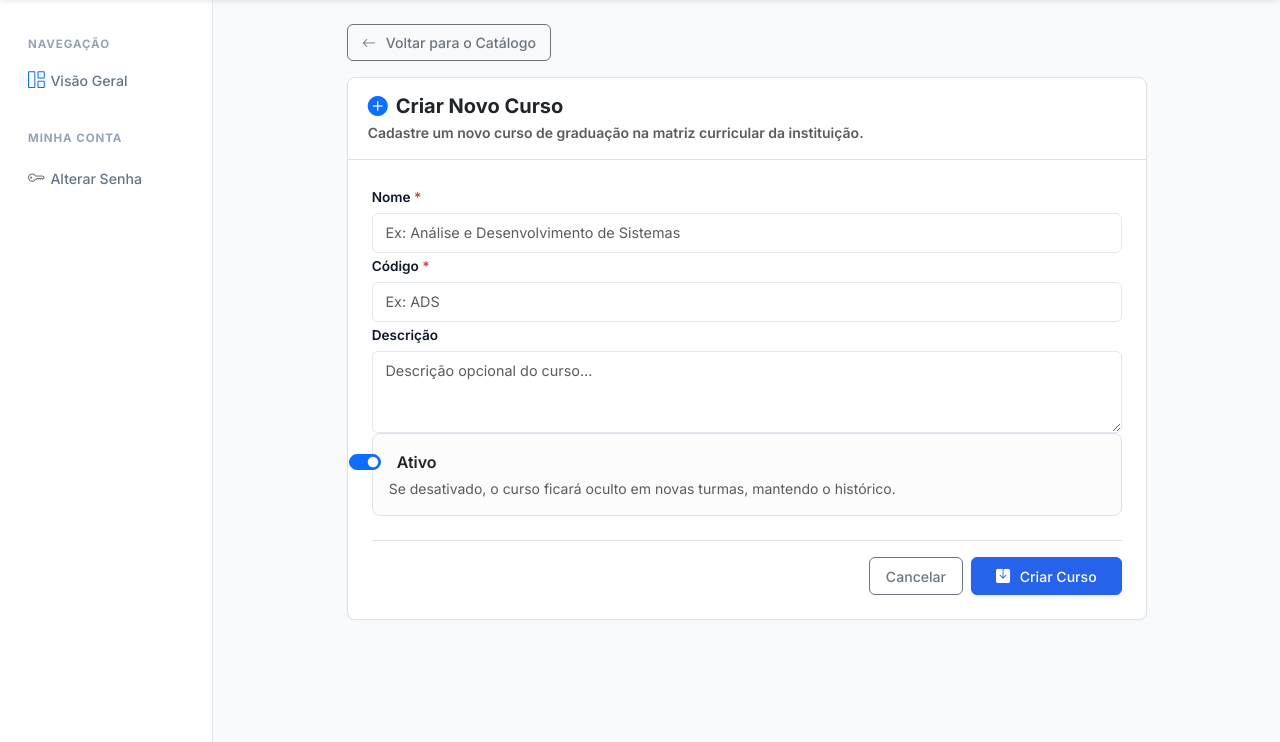
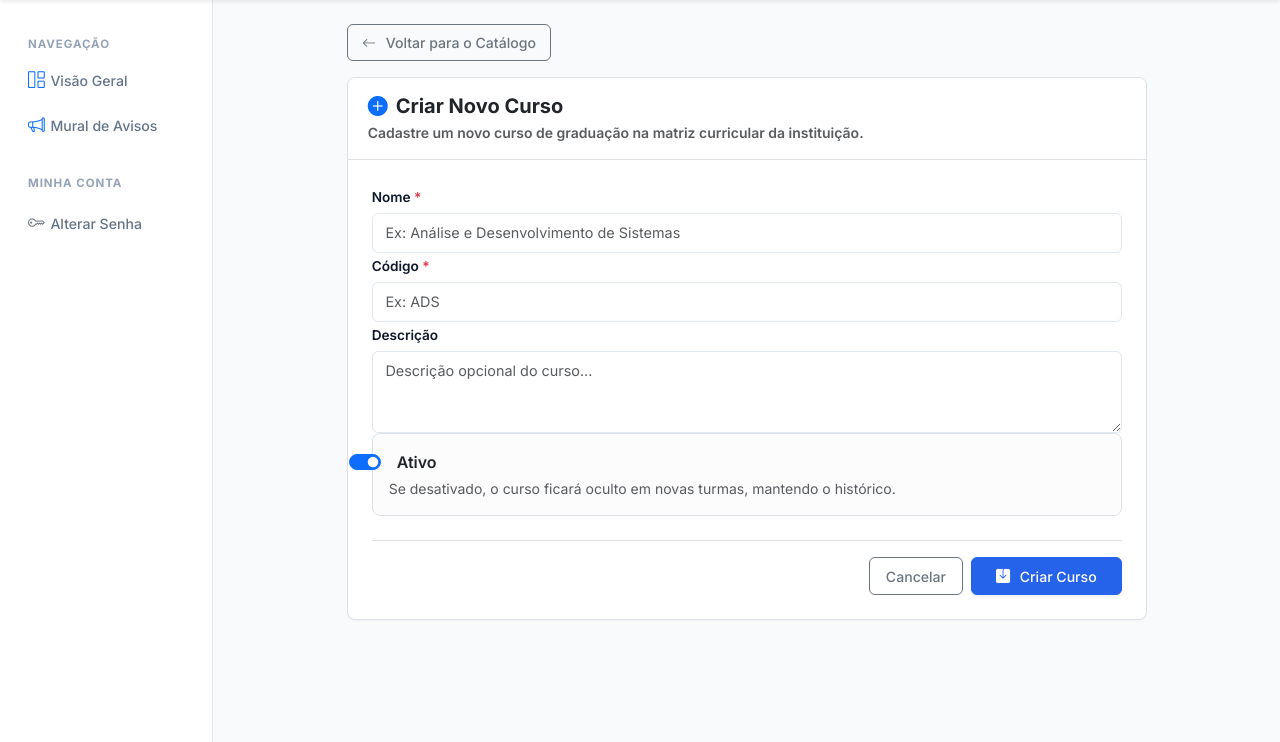
Before and after one commit to joao-luizzz/SGA, a Django app: page /academics/cursos/criar/ in a window 1280 px wide. Shown: the part 62-804 px from the top of the page. Run offline with Django 5.2, Linux system fonts and the light colour scheme; the visitor is signed in with stand-in values (Sample User, id 1).

Commit message:
feat(ui): integra mural e materiais na barra de navegacao lateral

```diff
--- a/templates/includes/sidebar.html
+++ b/templates/includes/sidebar.html
@@ -8,6 +8,11 @@
     <a href="{% url 'accounts:dashboard' %}" class="sidebar-link">
       <i class="bi bi-grid-1x2 text-primary"></i>
       <span>Visão Geral</span>
+    </a>
+
+    <a href="{% url 'communications:mural' %}" class="sidebar-link">
+      <i class="bi bi-megaphone text-primary"></i>
+      <span>Mural de Avisos</span>
     </a>
 
     {% if user.role == 'ALUNO' %}
@@ -23,6 +28,10 @@
         <i class="bi bi-calendar-check text-warning"></i>
         <span>Frequência</span>
       </a>
+      <a href="{% url 'materials:index' %}" class="sidebar-link">
+        <i class="bi bi-folder2-open text-primary"></i>
+        <span>Materiais de Aula</span>
+      </a>
     {% endif %}
 
     {% if user.role == 'PROFESSOR' %}
@@ -33,6 +42,10 @@
       <a href="{% url 'attendance:chamada_index' %}" class="sidebar-link">
         <i class="bi bi-person-check text-warning"></i>
         <span>Registro de Frequência</span>
+      </a>
+      <a href="{% url 'materials:index' %}" class="sidebar-link">
+        <i class="bi bi-folder2-open text-primary"></i>
+        <span>Materiais de Aula</span>
       </a>
     {% endif %}
 
@@ -45,6 +58,10 @@
         <i class="bi bi-person-lines-fill text-primary"></i>
         <span>Gestão de Matrículas</span>
       </a>
+      <a href="{% url 'communications:gestao' %}" class="sidebar-link">
+        <i class="bi bi-sliders text-info"></i>
+        <span>Gestão de Comunicados</span>
+      </a>
     {% endif %}
 
     {% if user.role == 'COORDENACAO' %}
@@ -55,6 +72,14 @@
       <a href="{% url 'academics:index' %}" class="sidebar-link">
         <i class="bi bi-person-badge text-info"></i>
         <span>Alocação Docente</span>
+      </a>
+      <a href="{% url 'materials:index' %}" class="sidebar-link">
+        <i class="bi bi-folder2-open text-primary"></i>
+        <span>Materiais Acadêmicos</span>
+      </a>
+      <a href="{% url 'communications:gestao' %}" class="sidebar-link">
+        <i class="bi bi-sliders text-info"></i>
+        <span>Gestão de Comunicados</span>
       </a>
     {% endif %}
 
```
